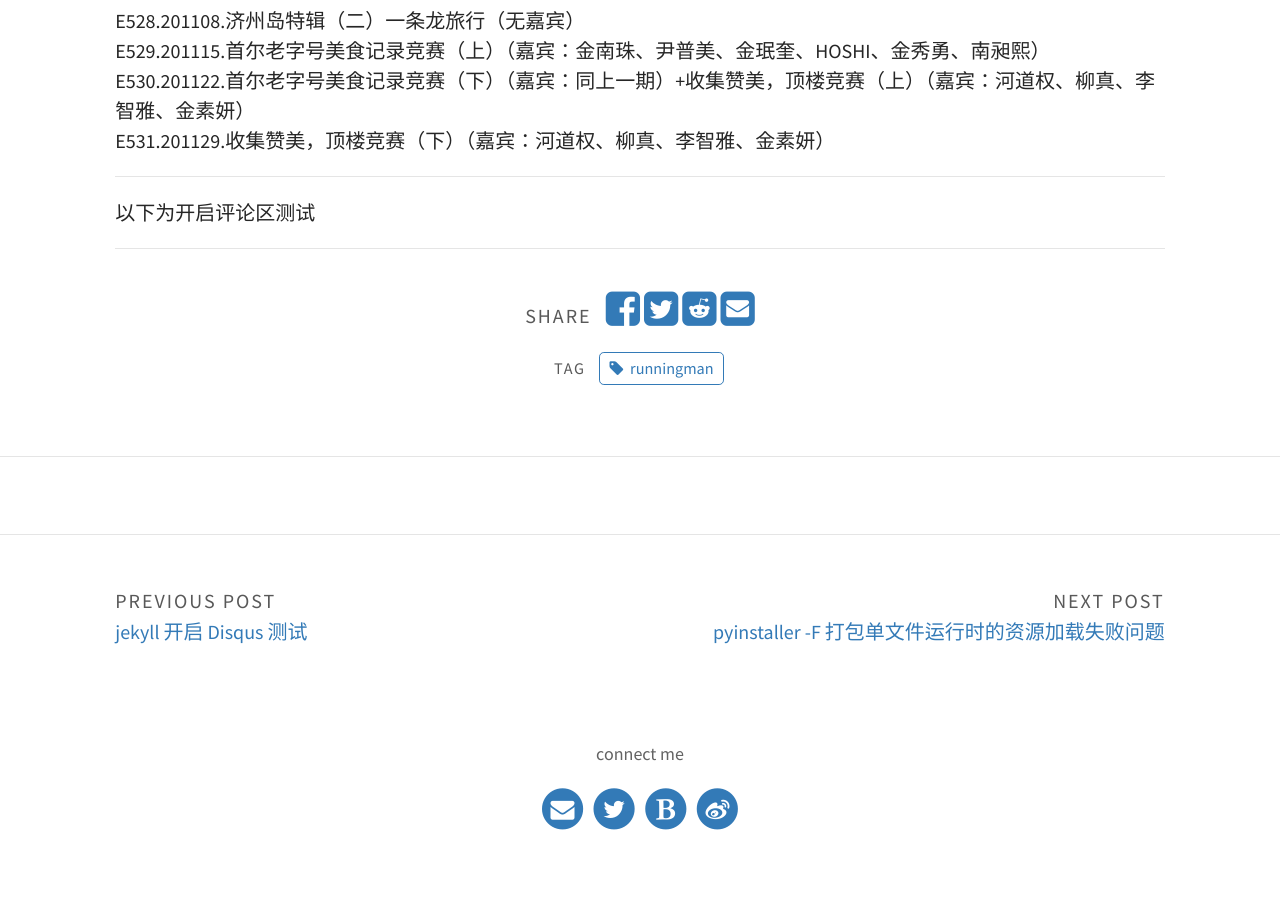
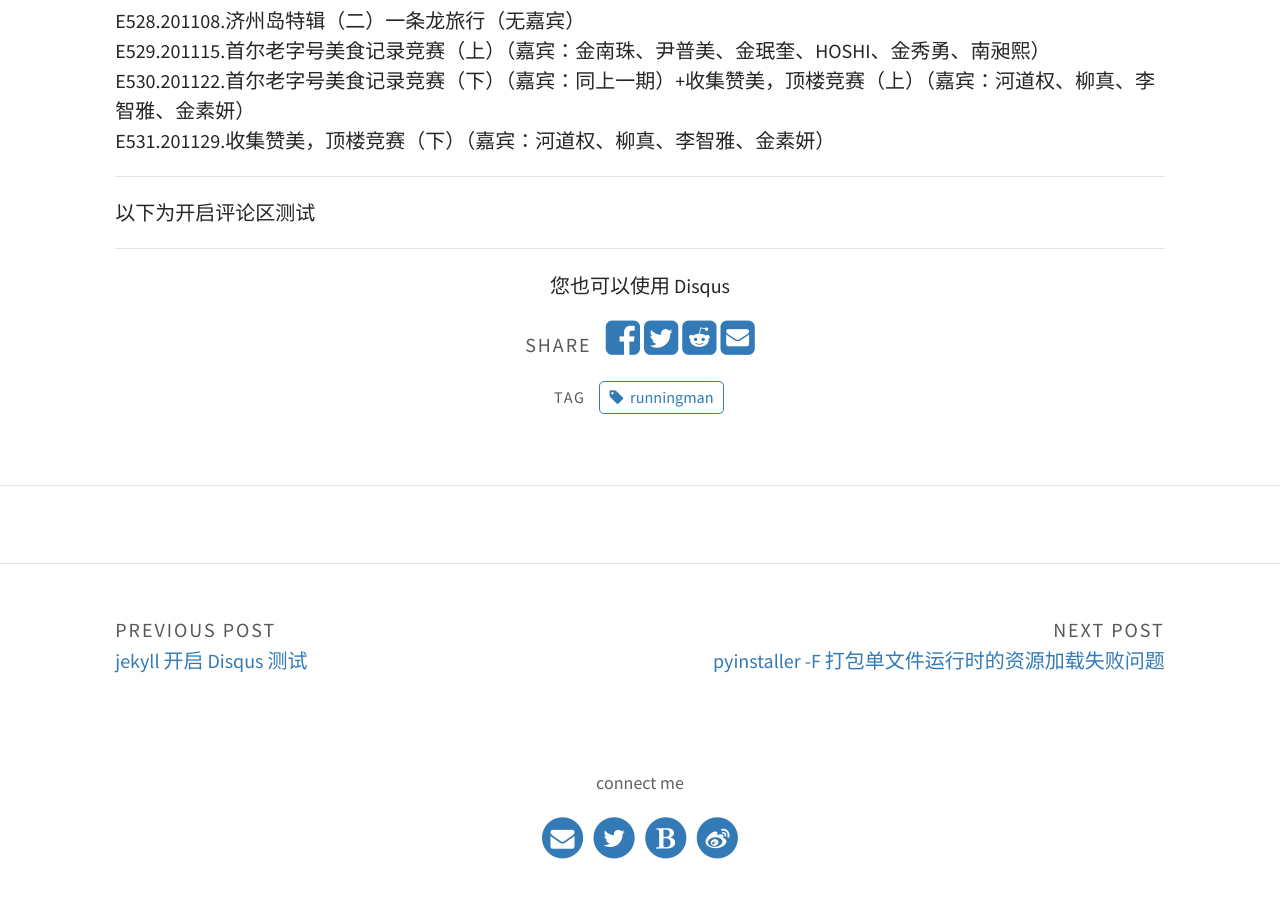
Before and after one commit to pawpaw-love/pawpaw-love.github.io, a Jekyll site: the page built from _posts/2021-02-07-running man 嘉宾列表.md, in a window 1280 px wide and 900 px high, scrolled down 17440 px. Built offline with Jekyll 4.4.1, drawn with Linux system fonts in a browser that asks for light colours; comment, search, counter and statistics services are not loaded; before the commit the page ends 18311 px from its top, so only the background shows below that.

Commit message:
Update 2021-02-07-running man 嘉宾列表.md

```diff
--- a/_posts/2021-02-07-running man 嘉宾列表.md
+++ b/_posts/2021-02-07-running man 嘉宾列表.md
@@ -570,3 +570,5 @@ appid: 'cyviu4FC3',
 conf: 'prod_a7c0c87f5799c904e11f74c740e534a6'
 });
 </script>
+
+<center>您也可以使用 Disqus </center>
```
